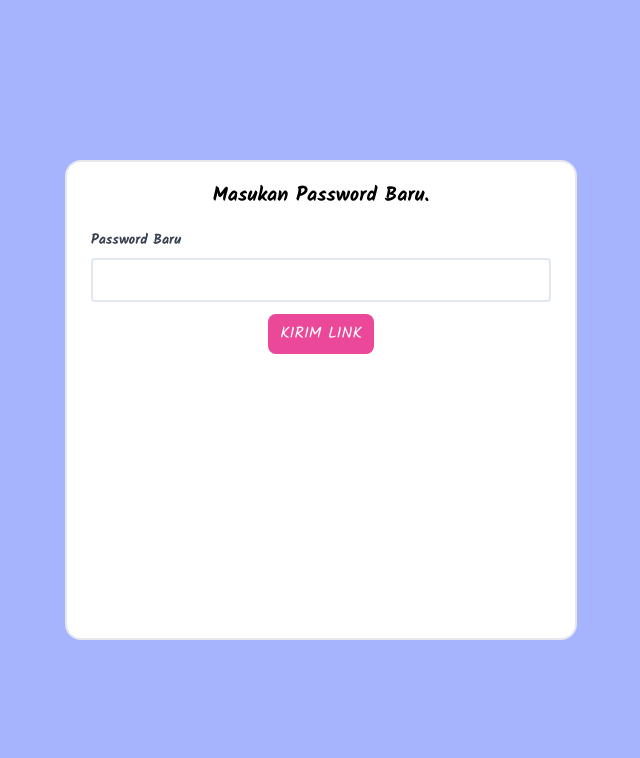
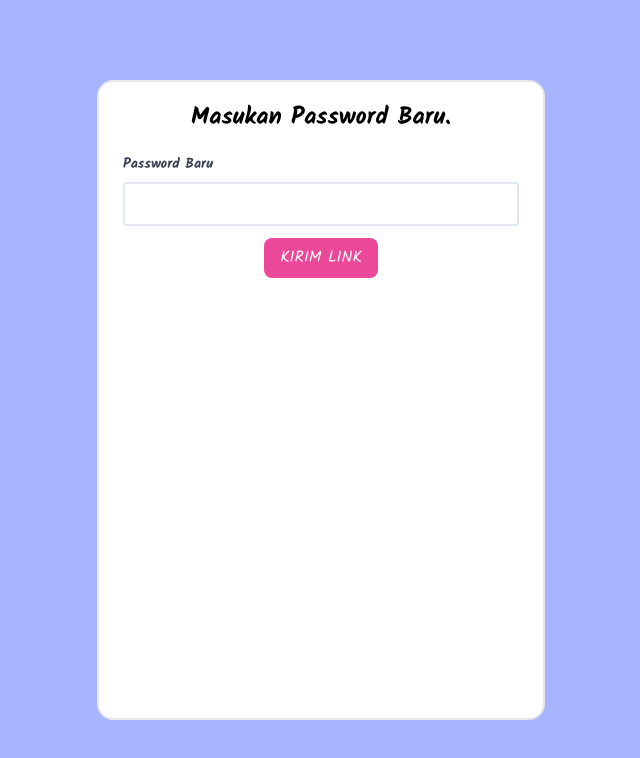
Before and after one commit to TrustyKrab/Englix-Client, a React (Vite) app: page /resetpassword/1 in a window 1280 px wide. Shown: the top 758 px of the page, without its empty margins (319-959 px from the left). Built offline with nearby package versions, Linux system fonts and the light colour scheme.

Commit message:
responsives

```diff
--- a/src/assets/Pages/RegisterLoginPage/FormForgotPass.jsx
+++ b/src/assets/Pages/RegisterLoginPage/FormForgotPass.jsx
@@ -24,17 +24,17 @@ export default function FormForgotPass() {
             });
     }
     return (
-        <div className="flex flex-wrap justify-center bg-indigo-300 h-[100vh] font-main">
-            <div className="w-2/5 border-2 rounded-2xl px-6 bg-white my-40 py-5">
-                <div className=" mb-5">
-                    <h1 className="text-center text-lg font-semibold">Masukan E-mail anda.</h1>
-                    <h1 className='text-center'>Dan kami akan mengirimkan Link agar anda bisa masuk kembali ke akun anda.</h1>
+        <div className="flex flex-wrap justify-center px-5 sm:px-10 md:px-20 bg-indigo-300 min-h-screen font-main">
+            <div className="w-full sm:w-4/5 md:w-1/2 lg:w-2/5 border-2 rounded-2xl px-6 bg-white my-20 sm:my-30 md:my-40 py-5">
+                <div className="mb-5">
+                    <h1 className="text-center text-lg sm:text-xl font-semibold">Masukan E-mail anda.</h1>
+                    <h1 className="text-center text-sm sm:text-base">Dan kami akan mengirimkan Link agar anda bisa masuk kembali ke akun anda.</h1>
                 </div>
                 <form onSubmit={handleSubmit} className="mb-3">
-
                     <label
                         htmlFor="email"
-                        className="block text-gray-700 text-sm font-bold mb-2"> Email</label>
+                        className="block text-gray-700 text-sm font-bold mb-2"> Email
+                    </label>
                     <input
                         type="email"
                         name="email"
@@ -45,13 +45,13 @@ export default function FormForgotPass() {
                         className="border-2 mb-3 border-slate-200 rounded w-full py-2 px-3 text-gray-700 focus:outline-slate-500 focus:shadow-outline"
                         required
                     />
-                    <div className='justify-center flex mb-5'>
-                        <button type="submit" className='bg-pink-500 text-white text-base rounded-lg py-2 px-3'>KIRIM LINK</button>
+                    <div className="justify-center flex mb-5">
+                        <button type="submit" className="bg-pink-500 text-white text-base rounded-lg py-2 px-3 hover:bg-pink-600 hover:scale-105 transition duration-200">KIRIM LINK</button>
                     </div>
                 </form>
-                <div className='flex text-center justify-center'>
+                <div className="flex justify-center">
                     <Link to='/FormLogin'>
-                        <h1 className='hover:underline'>kembali</h1>
+                        <h1 className="hover:underline">kembali</h1>
                     </Link>
                 </div>
             </div>
--- a/src/assets/Pages/RegisterLoginPage/ResetPassword.jsx
+++ b/src/assets/Pages/RegisterLoginPage/ResetPassword.jsx
@@ -30,27 +30,27 @@ export default function ResetPassword() {
 
     return (
         <>
-            <div className="flex flex-wrap justify-center bg-indigo-300 min-h-screen font-main">
-                <div className="w-full sm:w-4/5 md:w-2/5 border-2 rounded-2xl px-5 sm:px-6 bg-white my-20 sm:my-40 py-5">
+            <div className="flex flex-wrap justify-center px-5 sm:px-10 md:px-20 bg-indigo-300 min-h-screen font-main">
+                <div className="w-full sm:w-4/5 md:w-1/2 lg:w-2/5 border-2 rounded-2xl px-6 bg-white my-10 sm:my-20 md:my-30 py-5">
                     <div className="mb-5">
-                        <h1 className="text-center text-lg sm:text-xl font-semibold">Masukan Password Baru.</h1>
+                        <h1 className="text-center text-lg sm:text-xl md:text-2xl font-semibold">Masukan Password Baru.</h1>
                     </div>
-                    <form onSubmit={handleSubmit} className="mb-3">
+                    <form onSubmit={handleSubmit} className="mb-5">
                         <label
                             htmlFor="password"
-                            className="block text-gray-700 text-sm font-bold mb-2">Password Baru</label>
+                            className="block text-gray-700 text-sm font-bold mb-2"> Password Baru
+                        </label>
                         <input
                             type="password"
                             name="password"
                             id="password"
+                            placeholder=""
                             onChange={(e) => setPassword(e.target.value)}
                             className="border-2 mb-3 border-slate-200 rounded w-full py-2 px-3 text-gray-700 focus:outline-slate-500 focus:shadow-outline"
                             required
                         />
                         <div className="flex justify-center mb-5">
-                            <button type="submit" className="bg-pink-500 text-white text-base rounded-lg py-2 px-3 hover:bg-pink-600 transition duration-200">
-                                KIRIM LINK
-                            </button>
+                            <button type="submit" className="bg-pink-500 text-white text-base rounded-lg py-2 px-4 hover:bg-pink-600 hover:scale-105 transition duration-200">KIRIM LINK</button>
                         </div>
                     </form>
                 </div>
```
